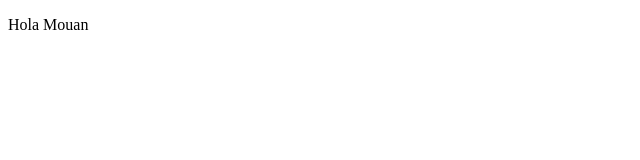
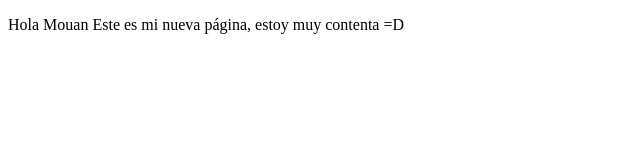
Before and after one commit to MarjcDev/proyectoDemo, a plain HTML site: page index.html in a window 1280 px wide. Shown: the whole page, without its empty margins (0-640 px from the left). Drawn offline with Linux system fonts and the light colour scheme.

Commit message:
Agregue más texto

```diff
--- a/index.html
+++ b/index.html
@@ -7,6 +7,8 @@
     <title>Mouan</title>
 </head>
 <body>
-    <p>Hola Mouan</p>
+    <p>Hola Mouan
+        Este es mi nueva página, estoy muy contenta =D
+    </p>
 </body>
 </html>
```
